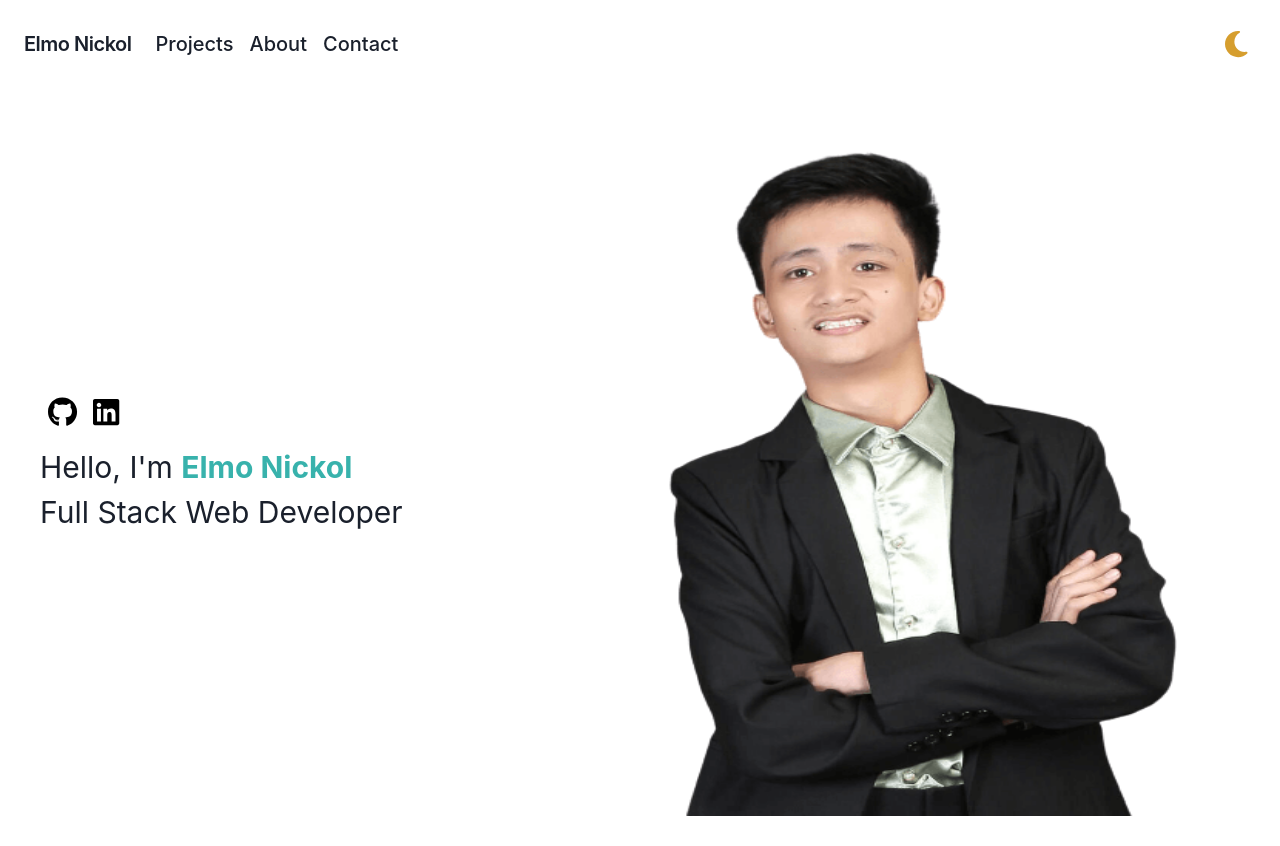
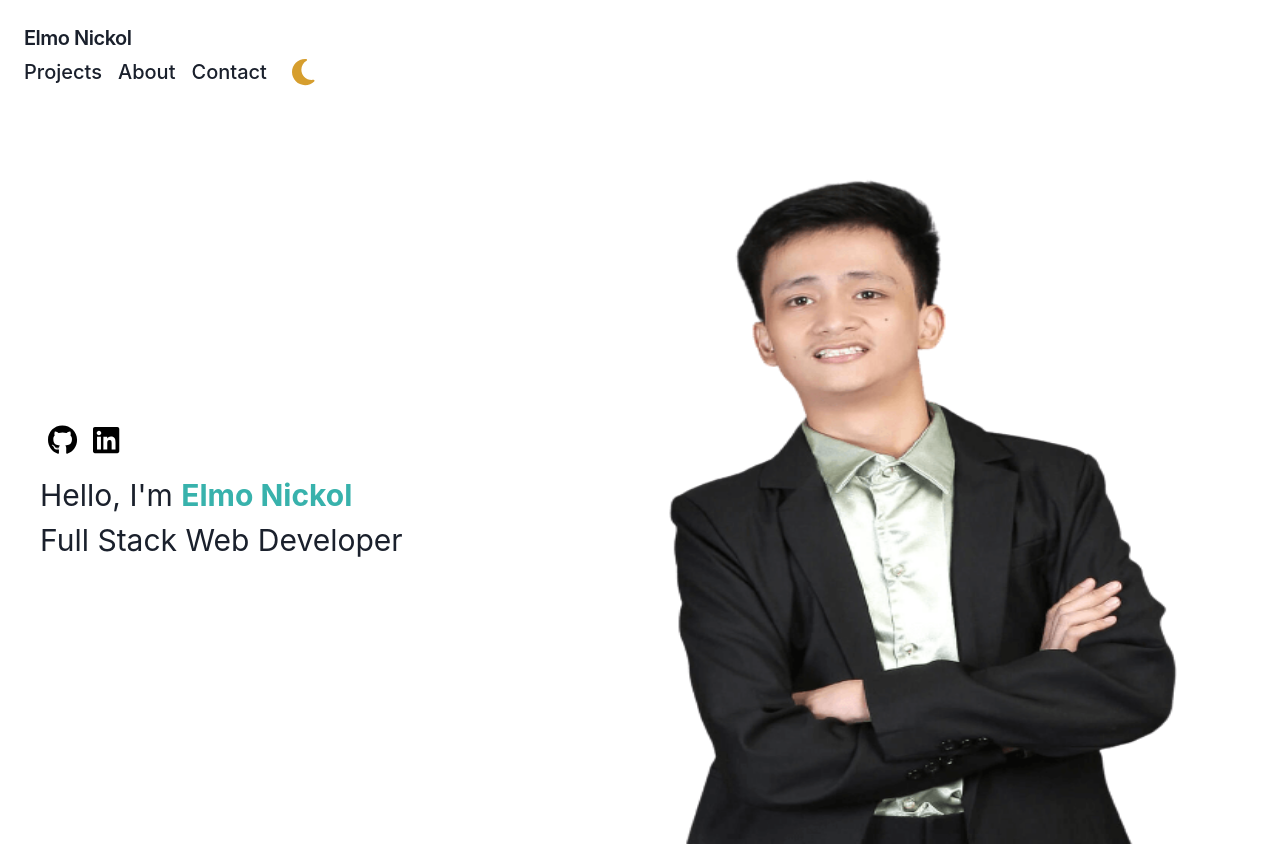
Before and after one commit to elmonickcool/my_portfolio, a Next.js app: page / in a window 1280 px wide. Shown: the top 846 px of the page. Built offline with nearby package versions, Linux system fonts and the light colour scheme.

Commit message:
revert navbar

```diff
--- a/src/components/Navbar.jsx
+++ b/src/components/Navbar.jsx
@@ -25,8 +25,8 @@ const Navbar = () => {
 
   return (
     <div className="mb-7">
-      <div className="flex items-center justify-between flex-row p-6">
-        <div className="flex items-center flex-shrink-0 mr-6 flex-grow">
+      <nav className="flex items-center justify-between flex-wrap p-6 ">
+        <div className="flex items-center flex-shrink-0 mr-6">
           <Link as={NextLink} href="/" passHref={true} legacyBehavior={true}>
             <a>
               <span className="font-semibold text-xl tracking-tight">Elmo Nickol</span>
@@ -44,16 +44,16 @@ const Navbar = () => {
             </svg>
           </button>
         </div>
-        <div className={`w-full ${isOpen || !isMobile ? 'block' : 'hidden'} flex items-center w-auto flex-grow`}>
-          <div className={`text-sm ${isMobile ? 'block' : 'flex'} justify-center`}>
-            <div className="flex justify-center">
+        <div className={`w-full ${isOpen || !isMobile ? 'block' : 'hidden'} flex items-center w-auto`}>
+          <div className={`text-sm ${isMobile ? 'block' : ''} justify-center`}>
+            <div className={`${isMobile ? '' : 'flex justify-center'}`}>
               <Link as={NextLink} href="/projects" passHref={true} legacyBehavior={true}>
-                <a className={`block text-xl mr-4 ${isActive('/projects') ? 'font-bold' : 'font-medium'}`}>
+                <a className={`block text-xl  mr-4 ${isActive('/projects') ? 'font-bold' : 'font-medium'}`}>
                   Projects
                 </a>
               </Link>
               <Link as={NextLink} href="/about" passHref={true} legacyBehavior={true}>
-                <a className={`block text-xl mr-4 ${isActive('/about') ? 'font-bold' : 'font-medium'}`}>
+                <a className={`block text-xl  mr-4 ${isActive('/about') ? 'font-bold' : 'font-medium'}`}>
                   About
                 </a>
               </Link>
@@ -64,9 +64,9 @@ const Navbar = () => {
               </Link>
             </div>
           </div>
+          <DarkModeSwitch/>
         </div>
-        <DarkModeSwitch className="flex-grow"/>
-      </div>
+      </nav>
     </div>
   );
 };
```
